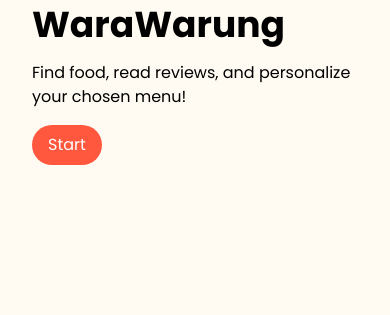
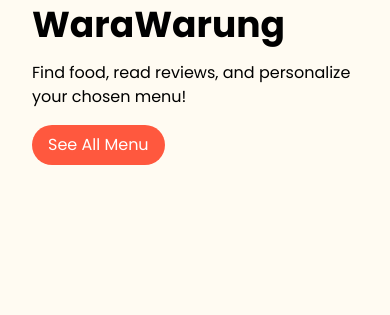
Before and after one commit to PBP-B12/wara-warung, a Django app: page / in a window 390 px wide. Shown: the part 373-688 px from the top of the page. Run offline with Django 5.2, Linux system fonts and the light colour scheme; data comes from the database, SQL or seed files in the repository; both versions use the stored data as it was after the commit; data that the repository does not hold is empty; some libraries are stand-ins or nearby versions.

Commit message:
fixing features

```diff
--- a/homepage/templates/homepage.html
+++ b/homepage/templates/homepage.html
@@ -43,7 +43,7 @@
           class="bg-[#ff583e] text-white px-4 py-2 lg:px-6 lg:py-3 rounded-full w-max transform hover:scale-105 transition-transform duration-300"
           href="/menu"
         >
-          Start
+          See All Menu
         </a>
       </div>
 
@@ -78,7 +78,7 @@
         </a>
 
         <!-- Box 2: Review -->
-        <a href="/review">
+        <a href="/menu">
           <div
             class="flex flex-col items-center bg-white rounded-[36px] shadow-lg transform hover:scale-105 transition-transform duration-300 h-[220px] w-[220px] sm:h-[295px] sm:w-[295px] md:w-48 md:h-[260px] lg:h-[295px] lg:w-[295px] sm:mt-5 mt-5"
             style="flex-shrink: 0"
@@ -110,7 +110,7 @@
     </div>
 
     <!-- Section 3 (Random Menus) -->
-    <div class="mt-28 mx-auto flex flex-col items-center pb-24">
+    <div class="mt-28 mx-auto flex flex-col items-center pb-24 mb-10">
       <h2 class="text-xl sm:text-3xl lg:text-4xl font-bold mb-1 xl:mb-16 sm:mb-3">Menus You Can Find in Bali</h2>
 
       <div class="flex lg:flex-row flex-col md:flex-row xl:space-x-10 md:space-x-4 items-center justify-center">
@@ -213,6 +213,13 @@
 
         {% endfor %}
       </div>
+
+      <a
+        class="bg-[#FF6E1F] text-lg font-medium text-white px-6 py-1 mt-12 lg:px-10 lg:py-2 rounded-full transform hover:scale-105 transition-transform duration-300"
+        href="/menu"
+      >
+        See More
+      </a>
     </div>
 
     <!-- Footer -->
--- a/menu/models.py
+++ b/menu/models.py
@@ -4,4 +4,4 @@ class Menu(models.Model):
     warung=models.CharField(max_length=100)
     menu=models.CharField(max_length=100)
     harga=models.IntegerField()
-    gambar=models.CharField(max_length=100)
+    gambar=models.CharField(max_length=1000)
--- a/menu/templates/edit_menu.html
+++ b/menu/templates/edit_menu.html
@@ -66,9 +66,7 @@
 
           <!-- Buttons -->
           <div class="flex justify-between mt-6">
-            <button type="submit" class="bg-[#FF583E] text-white font-bold px-6 py-3 rounded-full shadow-lg hover:scale-105 transition-transform duration-300">
-              Apply
-            </button>
+            <input type="submit" class="bg-[#FF583E] text-white font-bold px-6 py-3 rounded-full shadow-lg hover:scale-105 transition-transform duration-300" value="Apply"/>
             <a href="{% url 'homepage:show_main' %}" class="bg-[#252525] text-white font-bold px-6 py-3 rounded-full shadow-lg hover:scale-105 transition-transform duration-300">
               Cancel
             </a>
--- a/menu/views.py
+++ b/menu/views.py
@@ -28,7 +28,7 @@ def show_main(request):
 
 def edit_menu(request, id):
     # Get the menu entry based on the id
-    menu = get_object_or_404(Menu, pk=id)
+    menu = Menu.objects.get(pk = id)
 
     # Set the menu entry as an instance of the form
     form = MenuForm(request.POST or None, instance=menu)
@@ -37,7 +37,6 @@ def edit_menu(request, id):
     warungs = Warung.objects.all()
 
     if form.is_valid() and request.method == "POST":
-        # Save form and redirect to the main page
         form.save()
         return HttpResponseRedirect(reverse('homepage:show_main'))
 
@@ -48,11 +47,8 @@ def edit_menu(request, id):
     return render(request, "edit_menu.html", context)
 
 def delete_menu(request, id):
-    # Get mood berdasarkan id
     menus = Menu.objects.get(pk = id)
-    # Hapus mood
     menus.delete()
-    # Kembali ke halaman awal
     return HttpResponseRedirect(reverse('homepage:show_main'))
 
 def show_xml(request):
--- a/menuplanning/views.py
+++ b/menuplanning/views.py
@@ -21,7 +21,7 @@ def get_user_cart(user):
     )
     return cart
 
-@login_required
+@login_required(login_url='/login')
 def show_main(request):
     cart = get_user_cart(request.user)
     cart_items = CartItem.objects.filter(cart=cart).exclude(quantity=0)
--- a/wishlist/templates/partials/wishlist_items.html
+++ b/wishlist/templates/partials/wishlist_items.html
@@ -141,7 +141,7 @@
 </div>
 {% else %}
 <!-- Display this if no items in the wishlist -->
-<div class="flex flex-col items-center mt-16">
+<div class="flex flex-col items-center mt-16 text-center">
   <img
     src="{% static 'images/empty_wishlist.png' %}"
     alt="Empty Wishlist"
```
Also changed, not shown: ratereview/templates/menu_detail.html (+6 -4 lines), ratereview/views.py (+15 -12 lines), wishlist/templates/wishlist.html (+8 -1 lines), menu/fixtures/dataset.json, menu/migrations/0002_alter_menu_gambar.py (added).
